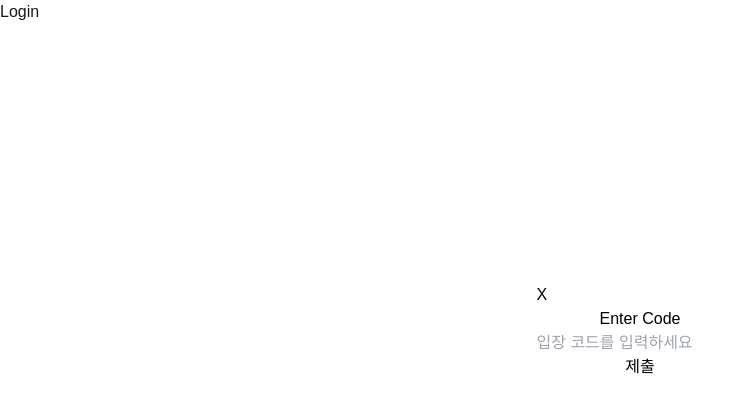
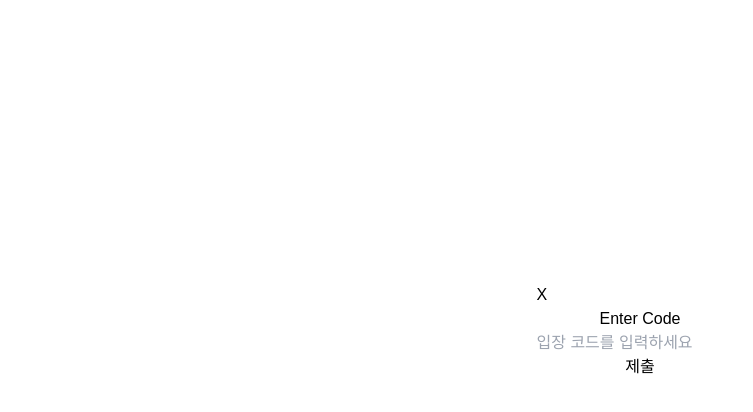
Before and after one commit to jumib/Next15, a Next.js app: page /i/flow/login in a window 1280 px wide. Shown: the top 412 px of the page, without its empty margins (0-753 px from the left). Built offline with nearby package versions, Linux system fonts and the light colour scheme.

Commit message:
intercepting router

```diff
--- a/src/app/(beforeLogin)/i/flow/login/page.tsx
+++ b/src/app/(beforeLogin)/i/flow/login/page.tsx
@@ -1,3 +1,29 @@
-export default function Login() {
-  return <div>Login</div>;
+"use client";
+
+import { useState } from "react";
+
+export default function Page() {
+  const [id, setId] = useState("");
+  const onChangeId = () => {};
+  const onSubmit = () => {};
+
+  return (
+    <>
+      <div className="flex w-screen h-full justify-center absolute inset-0">
+        <div className="w-fit h-40 bg-white text-black relative top-1/3 p-4">
+          <button>X</button>
+          <form onSubmit={onSubmit} className="flex flex-col items-center">
+            <label>Enter Code</label>
+            <input
+              type="text"
+              value={id}
+              onChange={onChangeId}
+              placeholder="입장 코드를 입력하세요"
+            />
+            <button type="submit">제출</button>
+          </form>
+        </div>
+      </div>
+    </>
+  );
 }
--- a/src/app/(beforeLogin)/page.tsx
+++ b/src/app/(beforeLogin)/page.tsx
@@ -13,7 +13,7 @@ export default function Home() {
         <p className="text-xl font-bold">지금 가입하세요.</p>
         <Link href="/i/flow/signup">계정 만들기</Link>
         <p className="text-xl font-bold">이미 가입하셨나요?</p>
-        <Link href="/login">로그인</Link>
+        <Link href="/i/flow/login">로그인</Link>
       </div>
     </div>
   );
```
Also changed, not shown: src/app/(beforeLogin)/layout.tsx (+11 -0 lines), src/app/(beforeLogin)/@modal/(.)i/flow/login/page.tsx (renamed from src/app/(beforeLogin)/@modal/i/flow/login/page.tsx).
